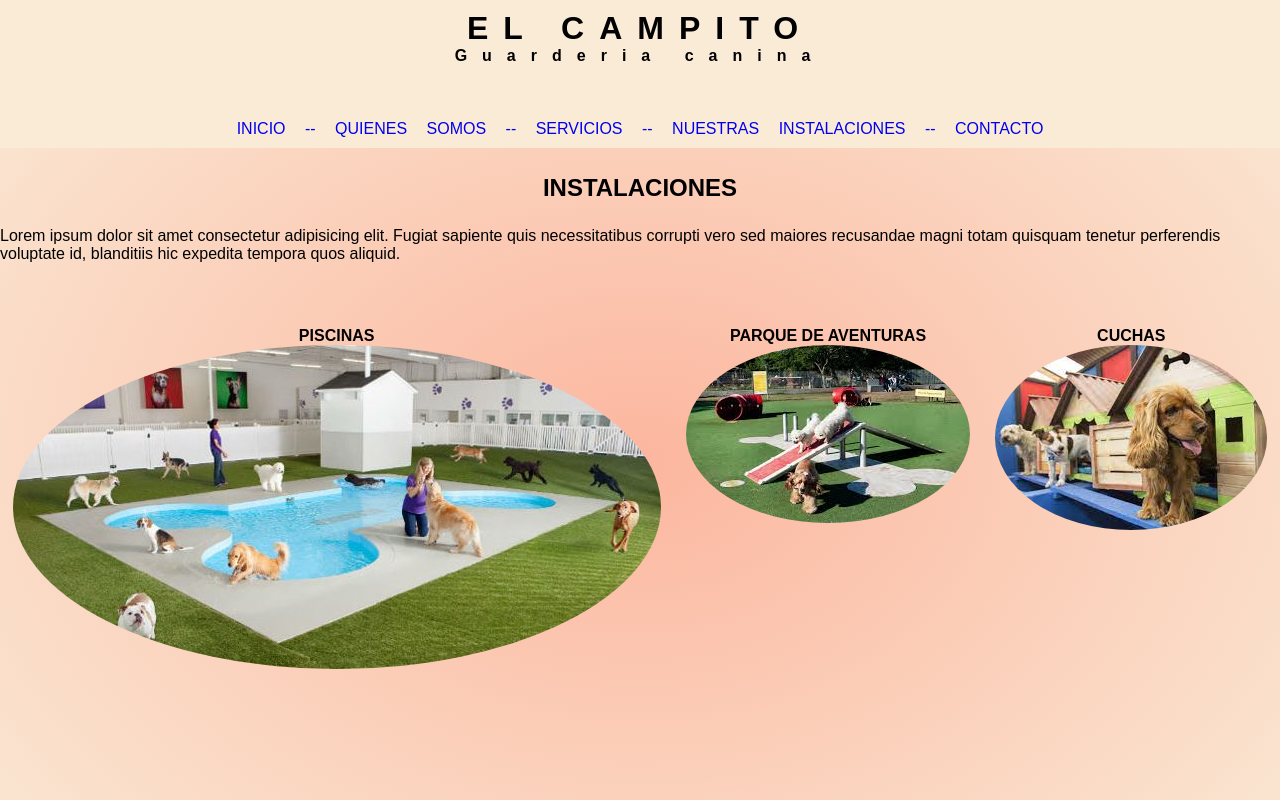
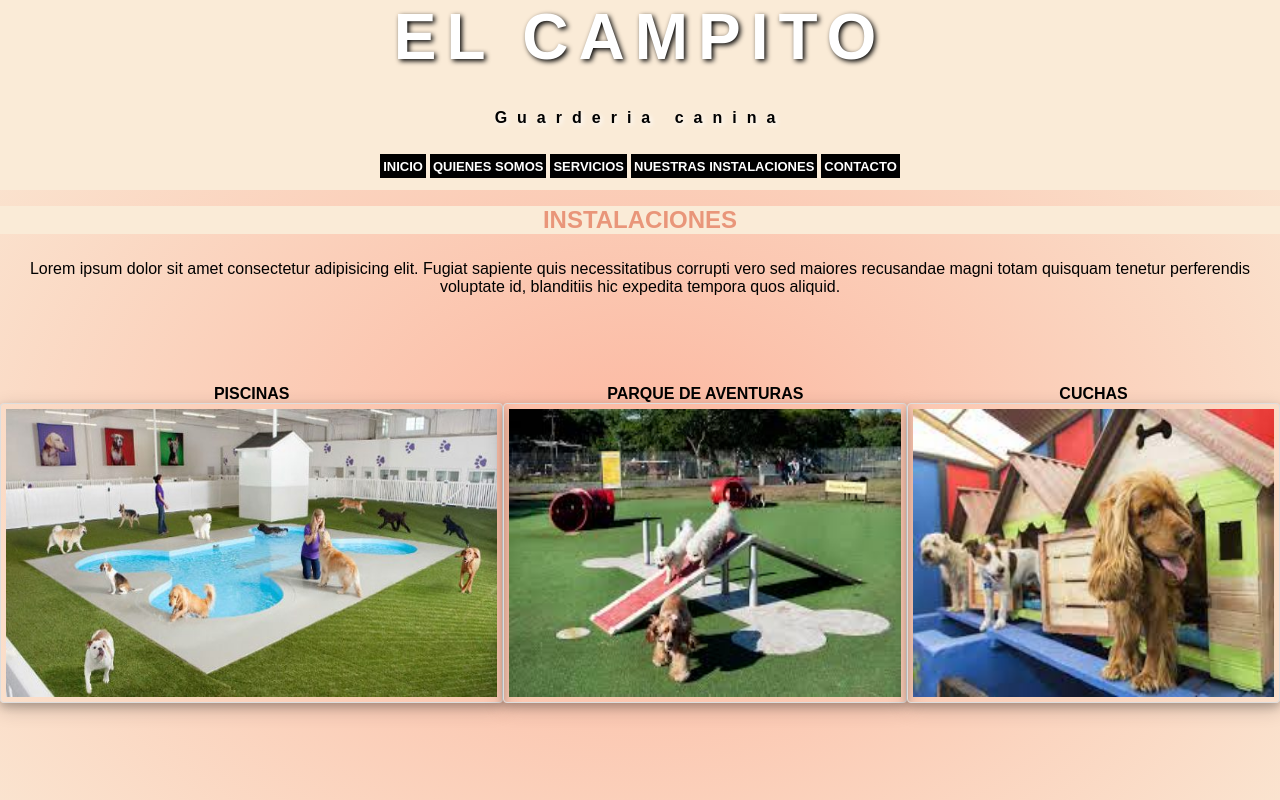
Before and after one commit to MercedesSclavo/guarderia_canina, a plain HTML site: page pages/instalaciones.html in a window 1280 px wide. Shown: the top 800 px of the page. Drawn offline with Linux system fonts and the light colour scheme; a web font is replaced by a local one.

Commit message:
modificacion de nav y demas

```diff
--- a/css/style.css
+++ b/css/style.css
@@ -12,34 +12,68 @@ body {
     background-image: radial-gradient(rgb(252, 182, 159), antiquewhite);
 }
 
+
+
 .header {
     background-color: antiquewhite;
     display: flex;
     flex-direction: column;
     align-items: center;
-    height: 15vh;
-    padding-top: 10px;
-    letter-spacing: 15px;
+    height: auto;
+    letter-spacing: 10px;
 }
 
 .header__titulo {
     text-align: center;
+    font-size: 5vw;
+    color: white;
+    text-shadow: 2px 2px 5px black;
+    padding-bottom: 20px;
+}
+.header__subtitulo {
+    padding: 15px;
+    color: black;
+    text-shadow: 2px 2px 5px white;
 }
 
 .nav {
     background-color: antiquewhite;
-    word-spacing: 15px;
+    padding: 10px;
+    width: 100%;
+    position: absolute;
+    bottom: auto;
+
 }
 
 .nav__items {
-    list-style: none;
     display: flex;
     justify-content: center;
-    padding-bottom: 10px;
+    list-style: none;
+    width: 100%;
+
 }
 
+.nav__link {
+    padding: 5px;
+    text-align: right;
+    border: black solid;
+    background-color: black;
+    border-width: 1px;
+    margin: 2px;
+    padding: 2px;
+
+}
 .nav__links {
     text-decoration: none;
+    font-size: small;
+    font-weight: bolder;
+    color: white;
+
+}
+
+.main {
+    padding: 5%;
+
 }
 
 .footer {
@@ -63,7 +97,8 @@ body {
 /*NOSOTROS empleados*/
 .subtitulo {
     text-align: center;
-    margin: 2%;
+    margin-top: 5%;
+    position: relative;
 }
 .empleados {
     display: flex;
@@ -139,12 +174,16 @@ body {
     grid-template-columns: 1fr 1fr 1fr;
     column-gap: 10px;
     row-gap: 10px;
+    padding-top: 70px;
+
 }
 
 .grid-fotos img {
     width: 90%;
     height: 90%;
     object-fit: cover;
+    border-radius: 8px;
+    border: 2px solid black;
 }
 
 /*CONTACTO*/
@@ -171,6 +210,11 @@ body {
 }
 
 /*INSTALACIONES*/
+.subtitulo {
+    background-color: antiquewhite;
+    color: darksalmon;
+}
+
 .instalaciones {
     display: flex;
     flex-direction: row;
@@ -179,12 +223,44 @@ body {
     margin-bottom: 10%;
 }
 
-
 .foto__titulo {
     text-align: center;
     font-weight: bolder;
 }
 
 .foto__foto {
-    border-radius: 50%;
+    border: 1px solid #ddd;
+    border-radius: 4px;
+    padding: 5px;
+    width: 100%;
+    box-shadow: 0 4px 8px 0 rgba(0, 0, 0, 0.2), 0 6px 20px 0 rgba(0, 0, 0, 0.19);
 }
+
+.textoInstalaciones {
+    text-align: center;
+    padding: 2%;
+}
+
+
+@media screen and (max-width: 1180px) {
+    .empleados {
+        display: grid;
+        grid-template-columns: 1fr 1fr;
+        grid-template-rows: 1fr 1fr;
+        padding: 100px;
+        column-gap: 10px;
+        row-gap: 10px;
+        justify-items: center;
+    }
+
+    .instalaciones {
+        display: grid;
+        grid-template-columns: 1fr;
+        grid-template-rows: 1fr 1fr 1fr;
+        padding: 100px;
+        column-gap: 10px;
+        row-gap: 10px;
+        justify-items: center;
+
+    }
+}
--- a/pages/instalaciones.html
+++ b/pages/instalaciones.html
@@ -9,6 +9,8 @@
     <link rel="stylesheet" href="../css/style.css">
 </head>
 <body>
+
+    <div class="barra">
         <header class="header">
             <h1 class="header__titulo">EL CAMPITO</h1>
             <h4 class="header__subtitulo">Guarderia canina</h4>
@@ -17,22 +19,24 @@
         <nav class="nav">
             <ul class="nav__items">
                 <li class="nav__link">
-                <a class="nav__links" href="../index.html">      INICIO      -</a>
+                    <a class="nav__links" href="../index.html">INICIO</a>
                 </li>
-            <li>
-                <a class="nav__links" href="nosotros.html">-      QUIENES SOMOS      -</a>
+                <li class="nav__link">
+                    <a class="nav__links" href="nosotros.html">QUIENES SOMOS</a>
                 </li>
-            <li>
-                <a class="nav__links" href="servicios.html">-      SERVICIOS      -</a>
+                <li class="nav__link">
+                    <a class="nav__links" href="servicios.html">SERVICIOS</a>
                 </li>
-            <li>
-                <a class="nav__links" href="instalaciones.html">-      NUESTRAS INSTALACIONES      -</a>
+                <li class="nav__link">
+                    <a class="nav__links" href="instalaciones.html">NUESTRAS INSTALACIONES</a>
                 </li>
-            <li>
-                <a class="nav__links" href="contacto.html">-      CONTACTO</a>
+                <li class="nav__link">
+                    <a class="nav__links" href="contacto.html">CONTACTO</a>
                 </li>
             </ul>
         </nav>
+    </div>
+
 
     <main>
         <h2 class="subtitulo">INSTALACIONES</h2>
@@ -43,21 +47,21 @@
             <div class="fotoInstalaciones">
                 <div class="foto__body">
                     <p class="foto__titulo">PISCINAS</p>
-                    <img class="foto__foto" src="../images/Apertura1-648x324.jpg" alt="NUESTRAS PISCINAS">
+                    <img class="foto__foto" src="../images/Apertura1-648x324.jpg" alt="NUESTRAS PISCINAS" width="1000px" height="300">
                 </div>
             </div>
 
             <div class="fotoInstalaciones">
                 <div class="foto__body">
                     <p class="foto__titulo">PARQUE DE AVENTURAS</p>
-                    <img class="foto__foto" src="../images/parque.jfif" alt="PARQUE AVENTURAS">
+                    <img class="foto__foto" src="../images/parque.jfif" alt="PARQUE AVENTURAS" width="1000px" height="300">
                 </div>
             </div>
 
             <div class="fotoInstalaciones">
                 <div class="foto__body">
                     <p class="foto__titulo">CUCHAS</p>
-                    <img class="foto__foto" src="../images/cuchas.jfif" alt="CUCHITAS">
+                    <img class="foto__foto" src="../images/cuchas.jfif" alt="CUCHITAS" width="1000px" height="300">
                 </div>
             </div>
 
```
Also changed, not shown: index.html (+13 -10 lines), pages/contacto.html (+13 -9 lines), pages/nosotros.html (+12 -9 lines), pages/servicios.html (+12 -9 lines). Lines whose indentation alone changed are shown as unchanged.
